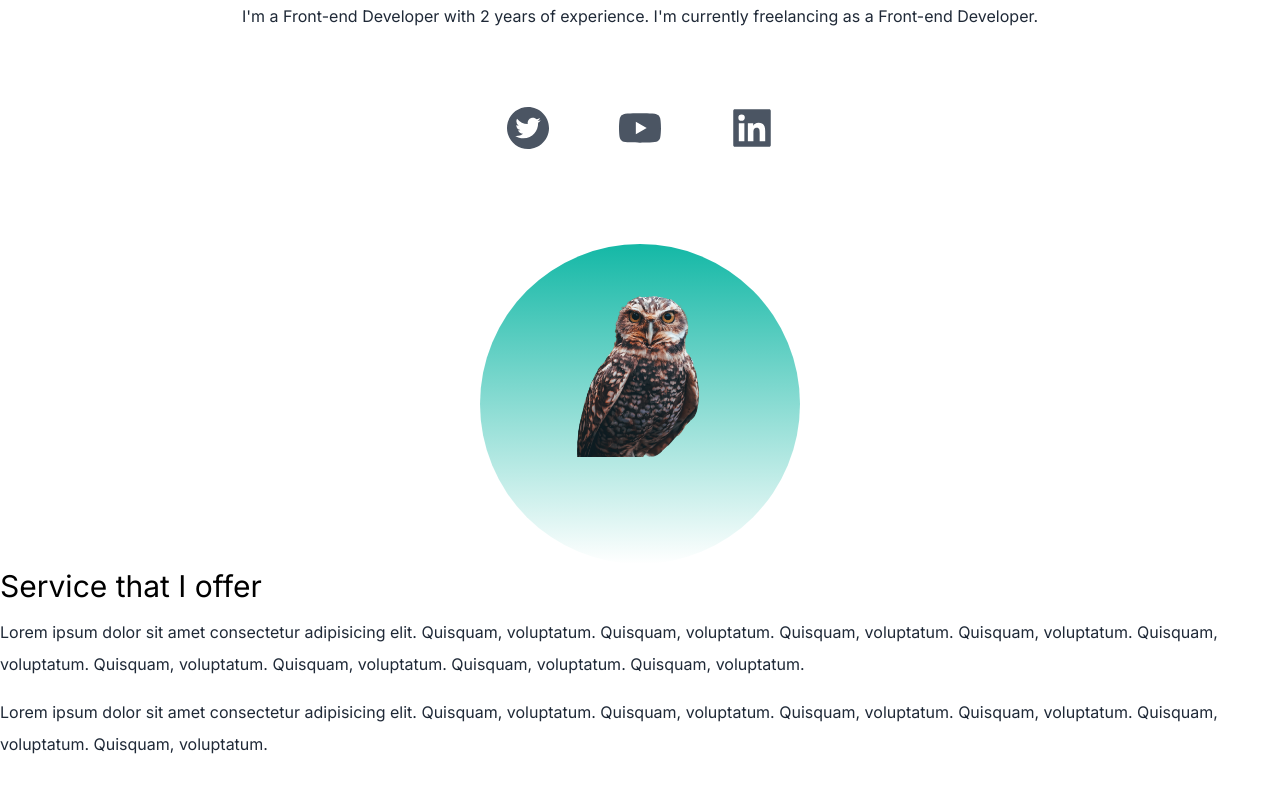
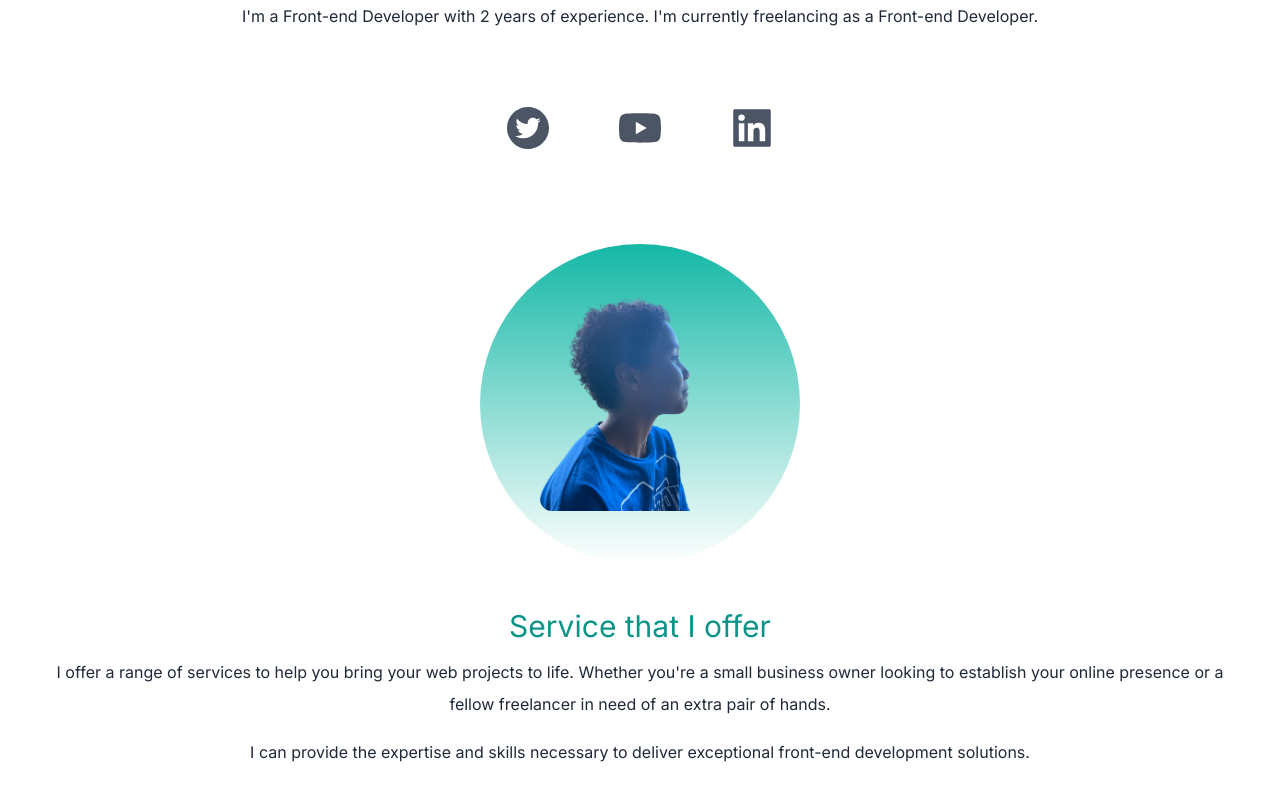
Before and after one commit to jcamargoUK/tailwind-portifolio, a Next.js app: page / in a window 1280 px wide. Shown: the part 328-1128 px from the top of the page. Before the commit the page ends 1096 px from the top, so only its background shows below. Built offline with nearby package versions, Linux system fonts and the light colour scheme.

Commit message:
services area

```diff
--- a/src/app/page.tsx
+++ b/src/app/page.tsx
@@ -2,6 +2,7 @@ import Image from 'next/image'
 import { BsFillMoonStarsFill } from 'react-icons/bs'
 import { AiFillTwitterCircle, AiFillYoutube, AiFillLinkedin } from 'react-icons/ai'
 import  owl  from '/public/owl.png'
+import eamon from '/public/eamon.png'
 
 export default function Home() {
   return (
@@ -63,26 +64,24 @@ export default function Home() {
             '
           >
             <Image
-                src={owl}
+            className=' mx-auto rounded-xl'
+                src={eamon}
                 alt='Picture of the author'
-                object-fit="cover"
+                width={200}
+                height={200}
+                // object-fit="cover"
 
             />
           </div>
         </section>
         <section>
-          <div>
-            <h3 className='text-3xl py-1'>Service that I offer</h3>
-            <p className='text-md- py-2 leading-8 text-gray-800'>
-              Lorem ipsum dolor sit amet consectetur adipisicing elit.
-              Quisquam, voluptatum. Quisquam, voluptatum. Quisquam, voluptatum.
-              Quisquam, voluptatum. Quisquam, voluptatum. Quisquam, voluptatum.
-              Quisquam, voluptatum. Quisquam, voluptatum. Quisquam, voluptatum.
+          <div className='text-center p-10'>
+            <h3 className='text-3xl py-1 text-teal-600'>Service that I offer</h3>
+            <p className='text-md py-2 leading-8 text-gray-800'>
+              I offer a range of services to help you bring your web projects to life. Whether  you're a small business owner looking to establish your online presence or a fellow freelancer in need of an extra pair of hands.
             </p>
-            <p className='text-md- py-2 leading-8 text-gray-800'>
-              Lorem ipsum dolor sit amet consectetur adipisicing elit.
-              Quisquam, voluptatum. Quisquam, voluptatum. Quisquam, voluptatum.
-              Quisquam, voluptatum. Quisquam, voluptatum. Quisquam, voluptatum.
+            <p className='text-md py-2 leading-8 text-gray-800'>
+              I can provide the expertise and skills necessary to deliver exceptional front-end development solutions.
             </p>
           </div>
           <div>
```
Also changed, not shown: public/eamon.png (added).
